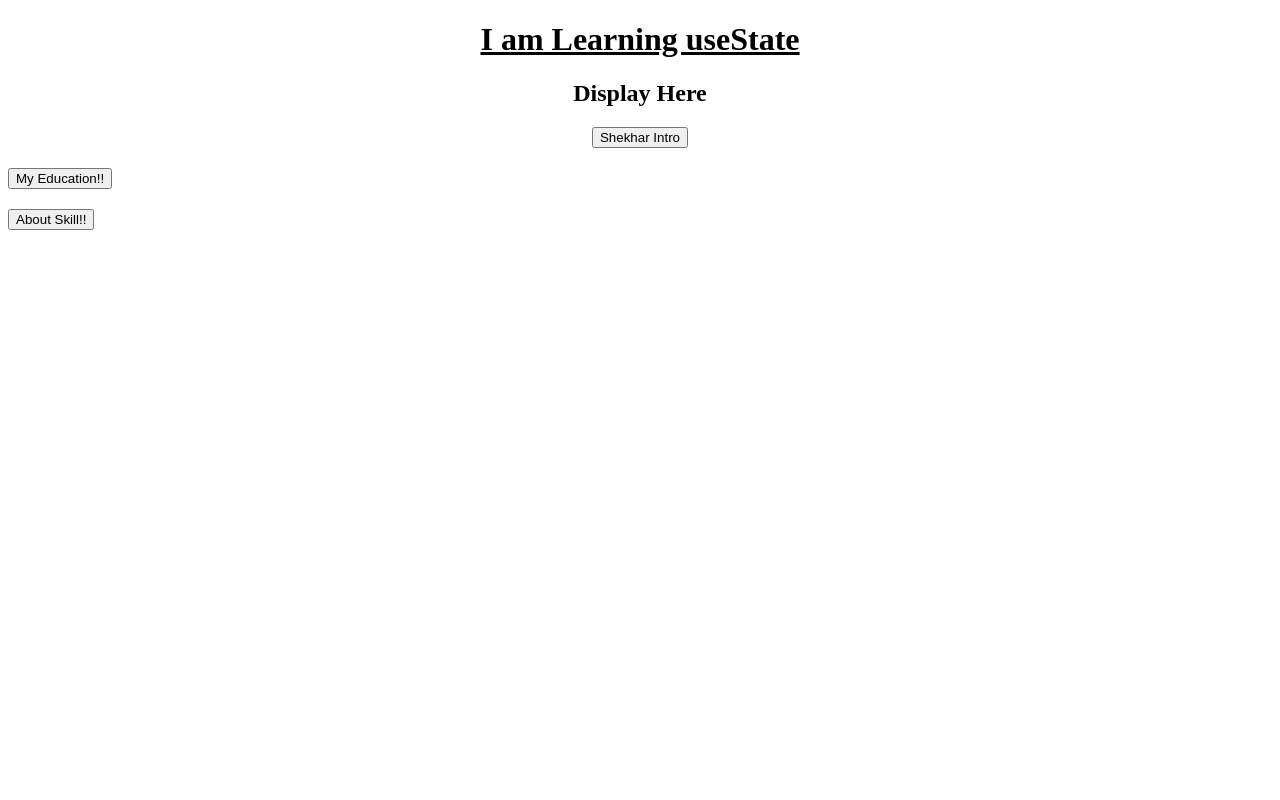
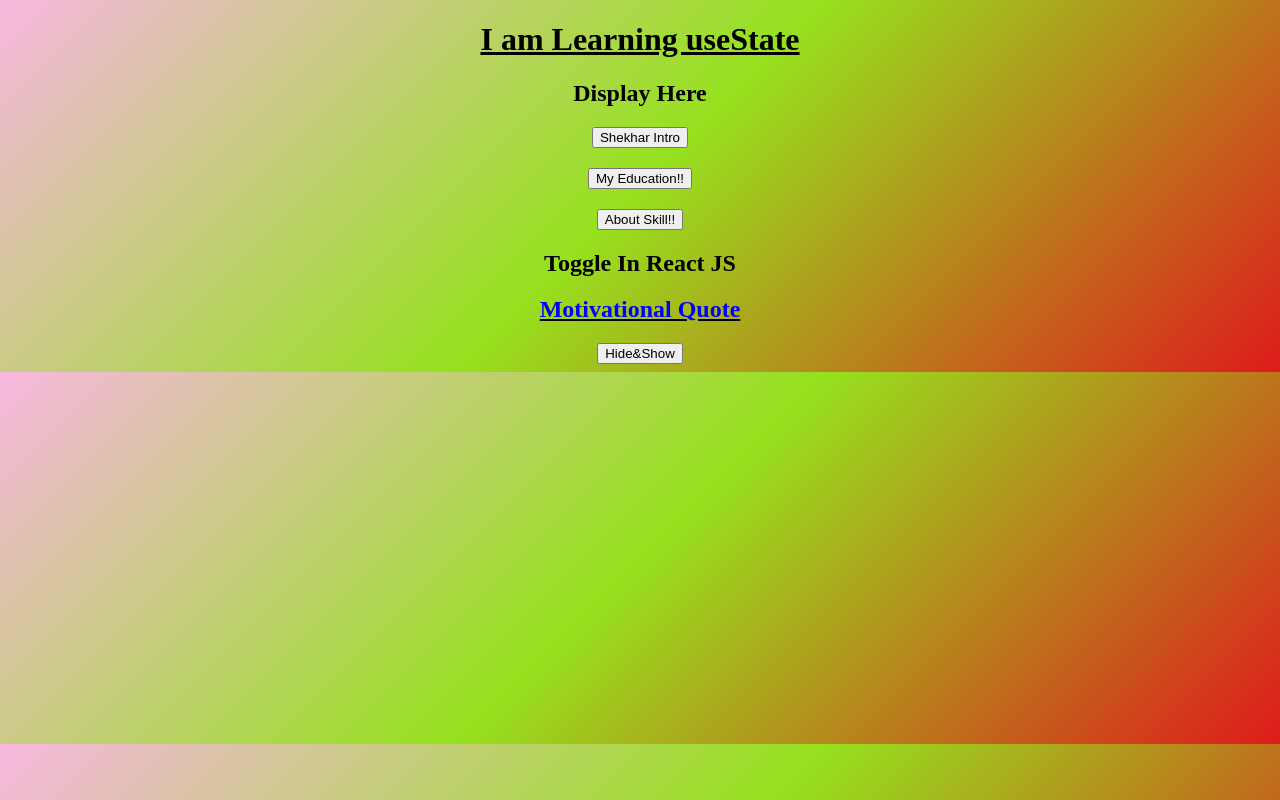
Before and after one commit to Shashi-Shekhar-1/myself, a React (Vite) app: page / in a window 1280 px wide. Built offline with nearby package versions, Linux system fonts and the light colour scheme.

Commit message:
Created New Thing

```diff
--- a/src/App.tsx
+++ b/src/App.tsx
@@ -1,4 +1,5 @@
 import Intro from "./Intro";
+import Toggle from "./Toggle";
 import Skill from "./Skill";
 import Education from "./Education";
 import "./App.css";
@@ -9,6 +10,7 @@ function App() {
       <Intro />
       <Education />
       <Skill />
+      <Toggle />
     </div>
   );
 }
--- a/src/Education.tsx
+++ b/src/Education.tsx
@@ -7,10 +7,13 @@ function Education() {
       "Matriculation - V.P.M Gyan Niketan School ,,Intermediat -D.P.S Ranchi ,,B.tech- B.I.T Sindri,Current Year 1st"
     );
   };
+
   return (
     <div>
-      <h2>{education}</h2>
-      <button onClick={myEducation}>My Education!!</button>
+      <center>
+        <h2>{education}</h2>
+        <button onClick={myEducation}>My Education!!</button>
+      </center>
     </div>
   );
 }
--- a/src/Skill.tsx
+++ b/src/Skill.tsx
@@ -5,9 +5,11 @@ function Skill() {
     setSkill("I know HTML,CSS and \n I am Learning JS & React");
   };
   return (
-    <div style={{ color: "blue" }}>
-      <h2>{skill}</h2>
-      <button onClick={mySkill}>About Skill!!</button>
+    <div style={{ color: "Green" }}>
+      <center>
+        <h2>{skill}</h2>
+        <button onClick={mySkill}>About Skill!!</button>
+      </center>
     </div>
   );
 }
--- /dev/null
+++ b/src/Toggle.tsx
@@ -0,0 +1,32 @@
+import { useState } from "react";
+function Hello() {
+  return (
+    <div>
+      <h1>1. Education is not the preparation Of Life ,It is Life Itself</h1>
+      <h1>
+        2. Education is the most powerful weapon which you can use to change the
+        world
+      </h1>
+      <h1>3. Tomorrow ,You will get the result of today</h1>
+    </div>
+  );
+}
+
+function Toggle() {
+  const [display, setDisplay] = useState(false);
+
+  return (
+    <div>
+      <center>
+        <h2>Toggle In React JS</h2>
+        <u>
+          <h2 style={{ color: "blue" }}>Motivational Quote</h2>
+        </u>
+
+        <button onClick={() => setDisplay(!display)}>Hide&Show</button>
+        {display ? <Hello /> : null}
+      </center>
+    </div>
+  );
+}
+export default Toggle;
--- a/src/index.css
+++ b/src/index.css
@@ -1,68 +1,5 @@
-:root {
-  font-family: system-ui, Avenir, Helvetica, Arial, sans-serif;
-  line-height: 1.5;
-  font-weight: 400;
+body {
 
-  color-scheme: light dark;
-  color: rgba(255, 255, 255, 0.87);
-  background-color: #242424;
-
-  font-synthesis: none;
-  text-rendering: optimizeLegibility;
-  -webkit-font-smoothing: antialiased;
-  -moz-osx-font-smoothing: grayscale;
+  /* background-color: rgb(58, 58, 198); */
+  background: linear-gradient(135deg,rgba(232, 40, 158, 0.333),rgb(150, 225, 30),rgb(222, 27, 27));
 }
-
-a {
-  font-weight: 500;
-  color: #646cff;
-  text-decoration: inherit;
-}
-a:hover {
-  color: #535bf2;
-}
-
-body {
-  margin: 0;
-  display: flex;
-  place-items: center;
-  min-width: 320px;
-  min-height: 100vh;
-}
-
-h1 {
-  font-size: 3.2em;
-  line-height: 1.1;
-}
-
-button {
-  border-radius: 8px;
-  border: 1px solid transparent;
-  padding: 0.6em 1.2em;
-  font-size: 1em;
-  font-weight: 500;
-  font-family: inherit;
-  background-color: #1a1a1a;
-  cursor: pointer;
-  transition: border-color 0.25s;
-}
-button:hover {
-  border-color: #646cff;
-}
-button:focus,
-button:focus-visible {
-  outline: 4px auto -webkit-focus-ring-color;
-}
-
-@media (prefers-color-scheme: light) {
-  :root {
-    color: #213547;
-    background-color: #ffffff;
-  }
-  a:hover {
-    color: #747bff;
-  }
-  button {
-    background-color: #fe8bdc;
-  }
-}
--- a/src/main.tsx
+++ b/src/main.tsx
@@ -1,6 +1,6 @@
 import { StrictMode } from "react";
 import { createRoot } from "react-dom/client";
-// import './index.css'
+import "./index.css";
 import App from "./App.tsx";
 
 createRoot(document.getElementById("root")!).render(
```
